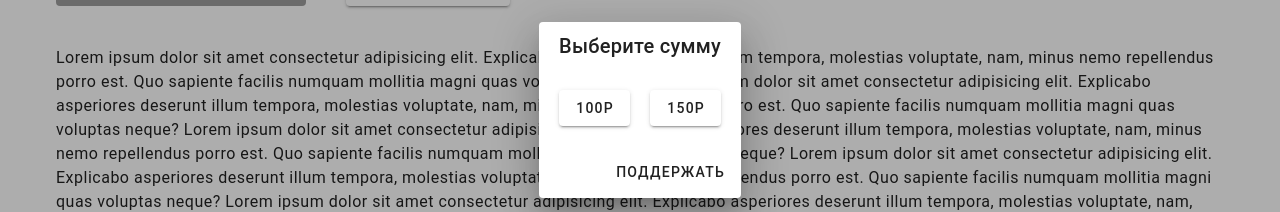
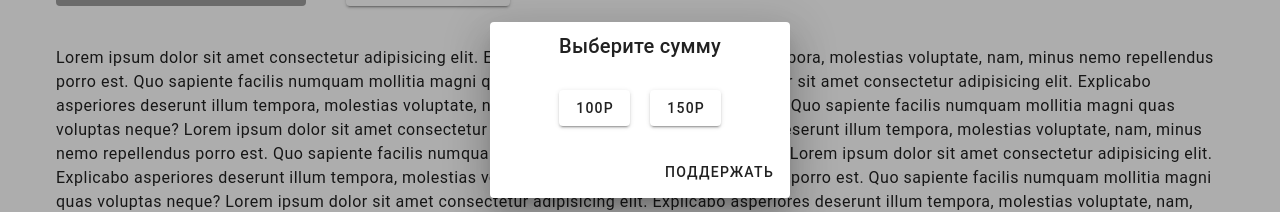
Before and after one commit to adzhigitovruslan/read-app, a Vue app: page /book/1 in a window 1280 px wide. Both pictures are taken after a click on the button "ПОДДЕРЖАТЬ". Shown: the part 290-502 px from the top of the page. Built offline with nearby package versions, Linux system fonts and the light colour scheme; grey boxes are pictures that could not be loaded.

Commit message:
refactor

```diff
--- a/src/App.vue
+++ b/src/App.vue
@@ -1,9 +1,13 @@
 <script setup lang="ts"></script>
 
 <template>
-  <v-container>
+  <v-container class="wrapper">
     <router-view></router-view>
   </v-container>
 </template>
 
-<style scoped lang="scss"></style>
+<style scoped lang="scss">
+#app {
+  min-height: 100vh;
+}
+</style>
--- a/src/components/BookItem.vue
+++ b/src/components/BookItem.vue
@@ -19,7 +19,7 @@ function goToUrl() {
 
 <template>
   <v-col class="v-col-auto" lg="2" md="3" sm="4" cols="12" @click="goToUrl">
-    <v-card class="card" hover>
+    <v-card class="card">
       <v-img rounded="rounded" height="150" cover :src="imageUrl"></v-img>
       <v-sheet
         class="card__icon-wrapper"
--- a/src/views/ContentListDetailed.vue
+++ b/src/views/ContentListDetailed.vue
@@ -94,12 +94,12 @@ function showAlerts() {
 <template>
   <v-dialog
     transition="dialog-top-transition"
-    width="auto"
+    width="300"
     v-model="isDialogOpen"
   >
     <v-card>
       <v-card-title class="text-center">Выберите сумму</v-card-title>
-      <v-sheet class="pa-5">
+      <v-sheet class="pa-5 d-flex justify-center">
         <v-btn class="mr-5">100р</v-btn>
         <v-btn>150р</v-btn>
       </v-sheet>
```
